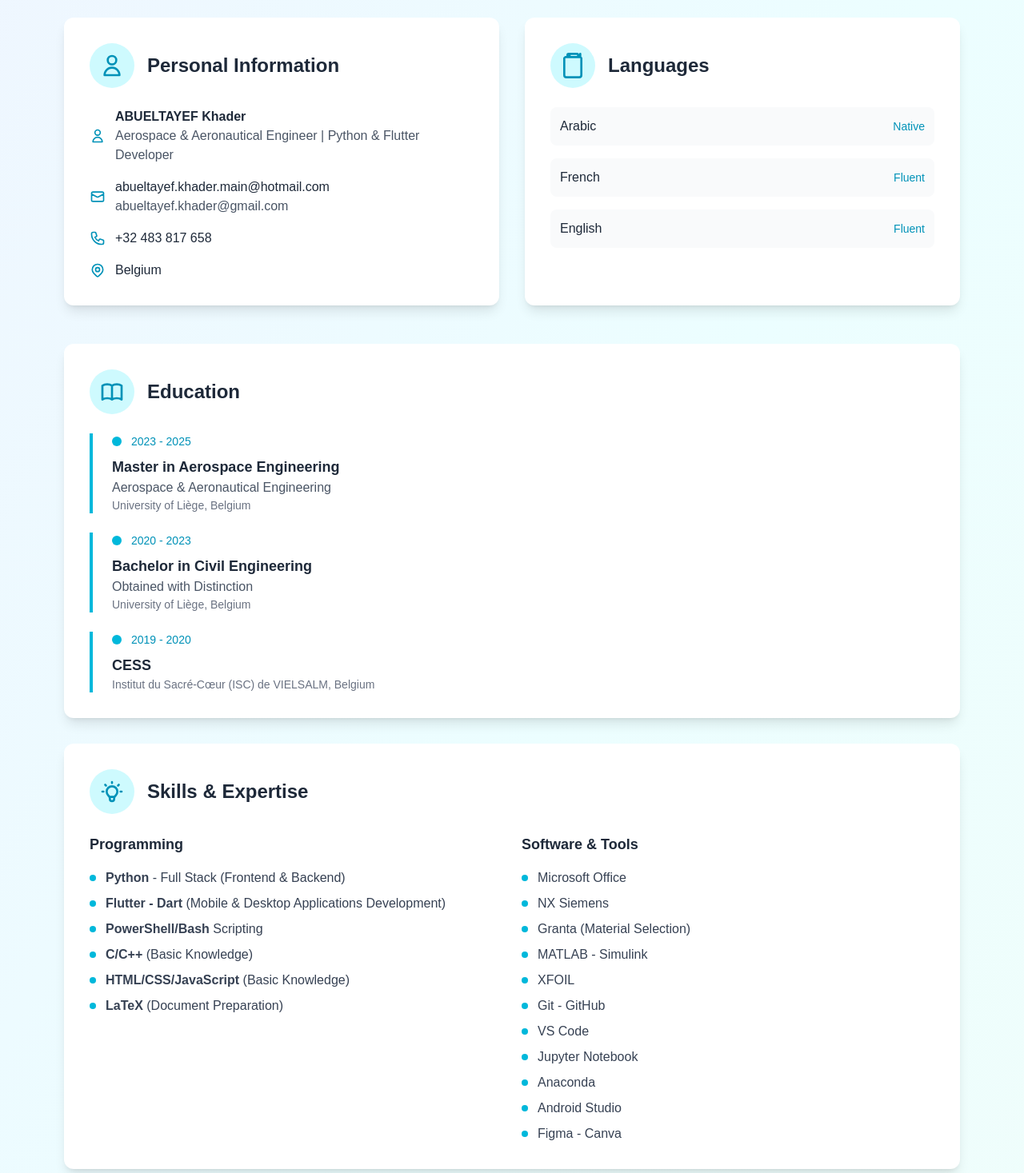
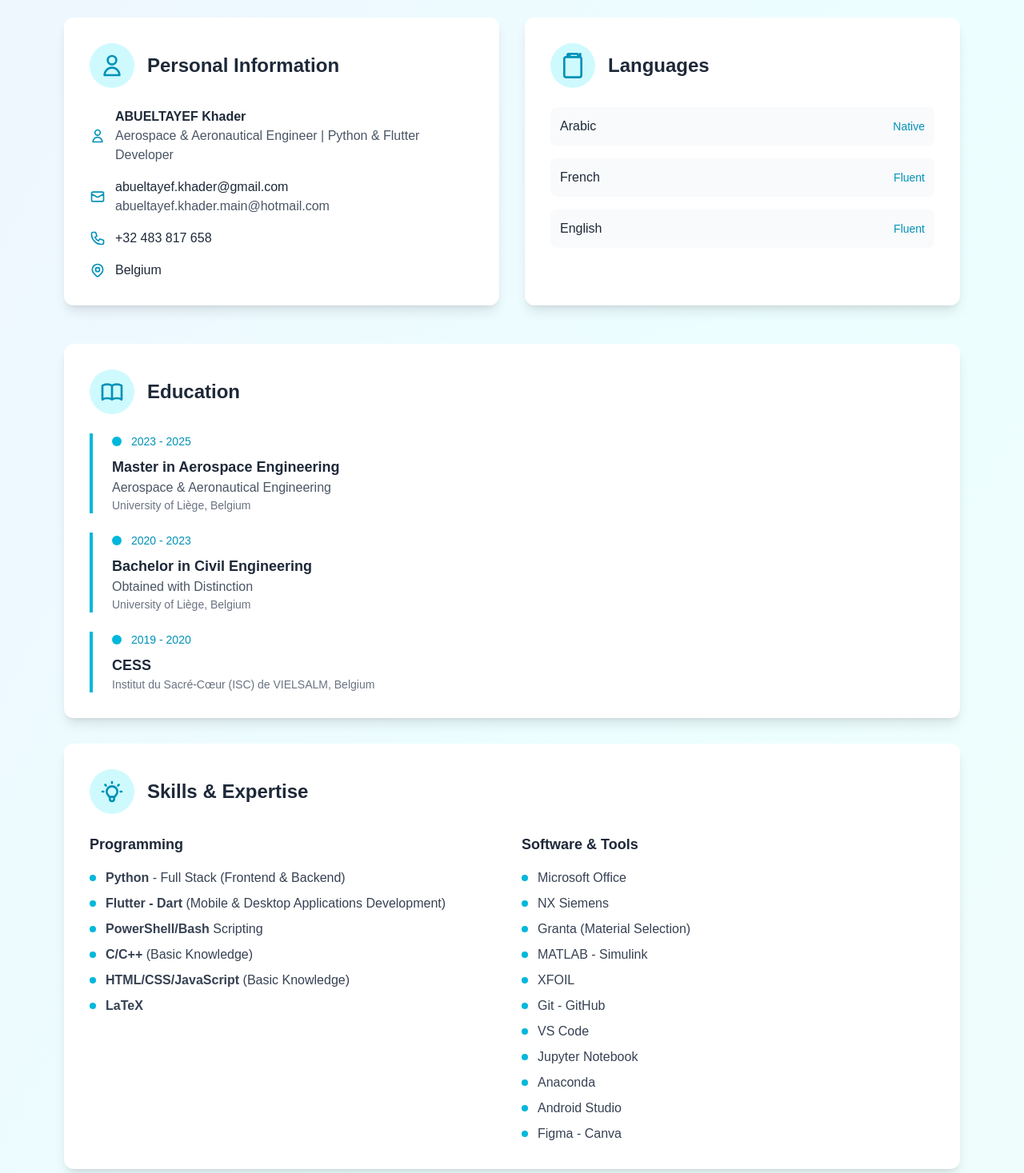
Before and after one commit to KhaderX-com/khaderx-site, a Next.js app: page /contact in a window 1280 px wide. Shown: the part 242-1709 px from the top of the page at 80% size. Built offline with nearby package versions, Linux system fonts and the light colour scheme.

Commit message:
fix: swap email display order and refine LaTeX skills entry

```diff
--- a/src/app/contact/page.tsx
+++ b/src/app/contact/page.tsx
@@ -45,8 +45,8 @@ export default function Contact() {
                                     <path strokeLinecap="round" strokeLinejoin="round" strokeWidth={2} d="M3 8l7.89 4.26a2 2 0 002.22 0L21 8M5 19h14a2 2 0 002-2V7a2 2 0 00-2-2H5a2 2 0 00-2 2v10a2 2 0 002 2z" />
                                 </svg>
                                 <div>
-                                    <p className="text-gray-800">abueltayef.khader.main@hotmail.com</p>
-                                    <p className="text-gray-600">abueltayef.khader@gmail.com</p>
+                                    <p className="text-gray-800">abueltayef.khader@gmail.com</p>
+                                    <p className="text-gray-600">abueltayef.khader.main@hotmail.com</p>
                                 </div>
                             </div>
 
@@ -157,7 +157,7 @@ export default function Contact() {
                                     '<strong>PowerShell/Bash</strong> Scripting',
                                     '<strong>C/C++</strong> (Basic Knowledge)',
                                     '<strong>HTML/CSS/JavaScript</strong> (Basic Knowledge)',
-                                    '<strong>LaTeX</strong> (Document Preparation)'
+                                    '<strong>LaTeX</strong>'
                                 ].map((skill, index) => (
                                     <div key={index} className="flex items-center">
                                         <div className="w-2 h-2 bg-cyan-500 rounded-full mr-3"></div>
```
